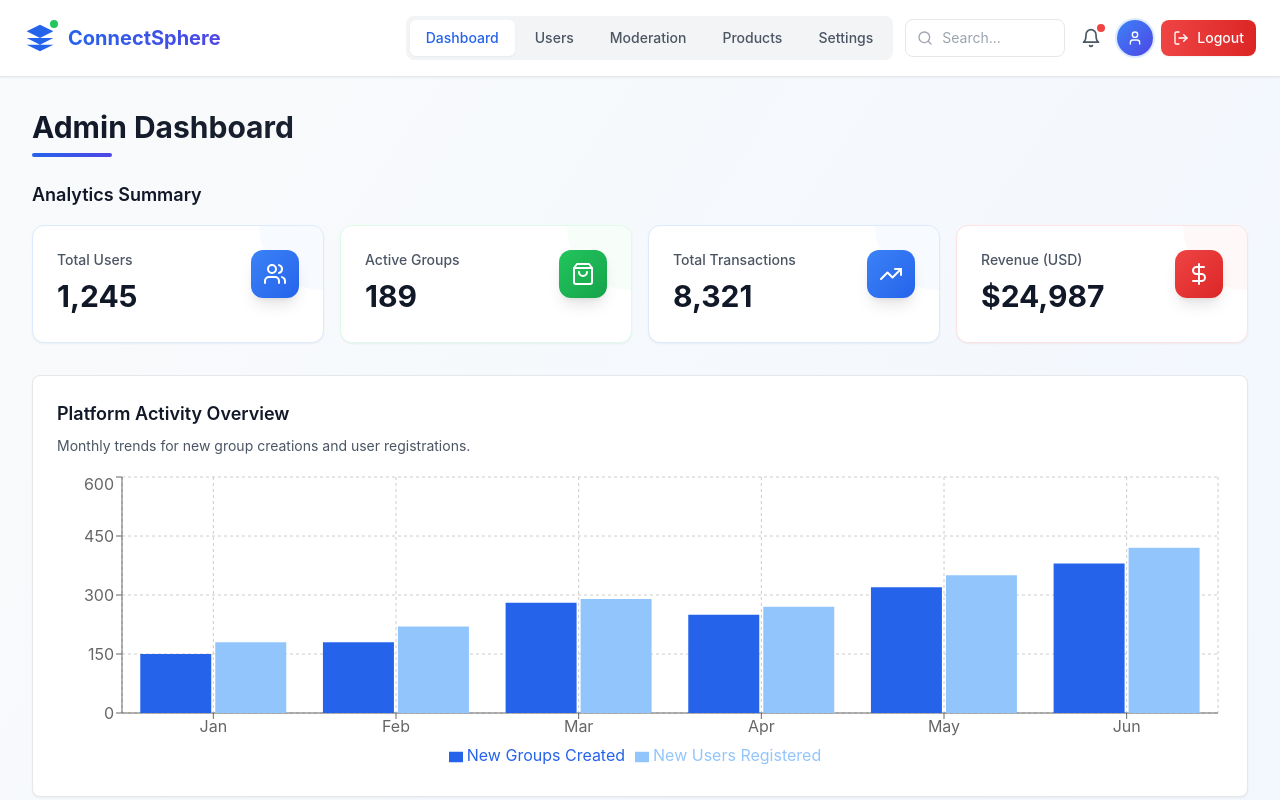
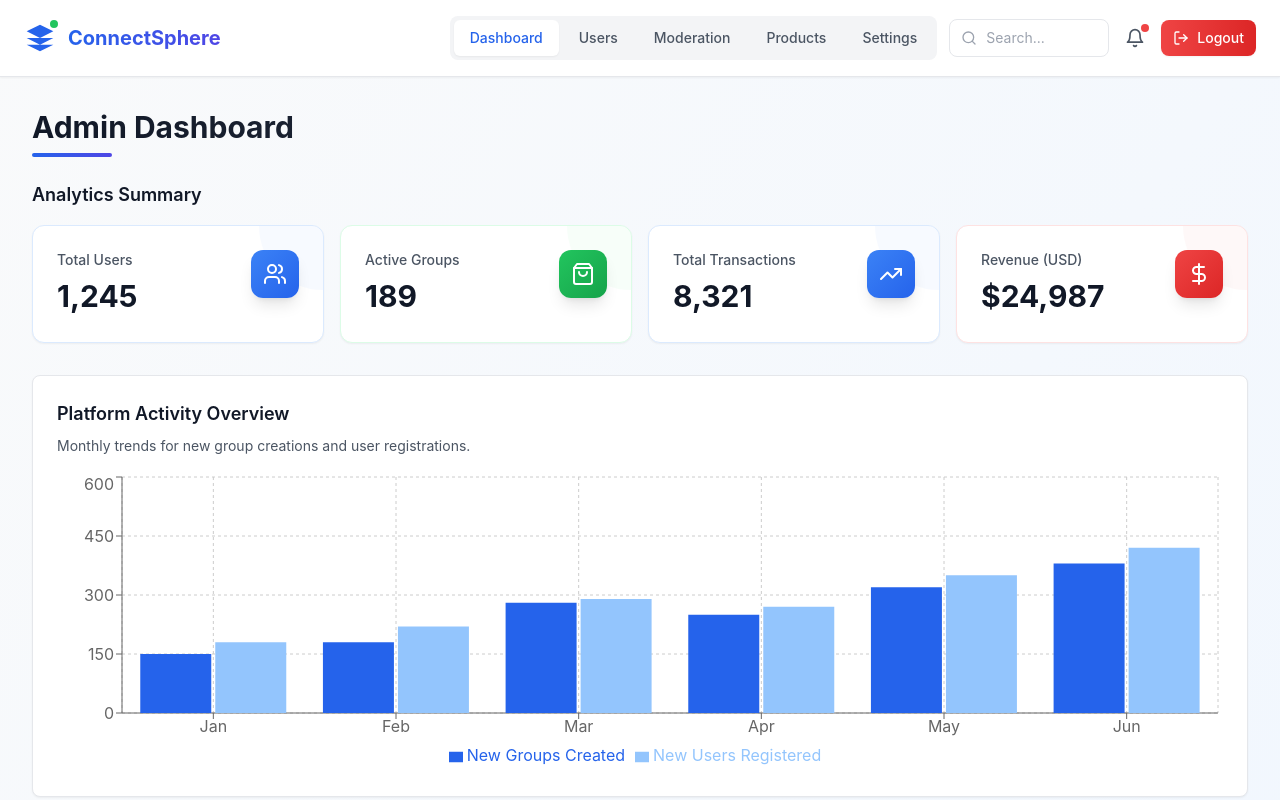
Before and after one commit to 1772hojaz/capstone, a React (Vite) app in the folder sys/Front-end/connectsphere/: page /admin in a window 1280 px wide. Shown: the top 800 px of the page. Built offline with nearby package versions, Linux system fonts and the light colour scheme.

Commit message:
I, UPDATED #sys/Front-end/connectsphere/src/components/Layout.tsx

```diff
--- a/sys/Front-end/connectsphere/src/components/Layout.tsx
+++ b/sys/Front-end/connectsphere/src/components/Layout.tsx
@@ -1,7 +1,7 @@
 import type { ReactNode } from 'react';
 import { useState } from 'react';
 import { useNavigate, useLocation } from 'react-router-dom';
-import { User, Search, Bell, Menu, X, LogOut } from 'lucide-react';
+import { Search, Bell, Menu, X, LogOut } from 'lucide-react';
 
 interface LayoutProps {
   children: ReactNode;
@@ -110,9 +110,6 @@ const Layout = ({ children, title = 'Dashboard' }: LayoutProps) => {
 
                 {/* User & Logout */}
                 <div className="flex items-center gap-2">
-                  <div className="w-9 h-9 bg-gradient-to-br from-blue-500 to-indigo-600 rounded-full flex items-center justify-center ring-2 ring-blue-100 cursor-pointer hover:ring-4 transition-all duration-200">
-                    <User className="w-4 h-4 text-white" />
-                  </div>
                   <button
                     onClick={() => navigate('/login')}
                     className="flex items-center gap-2 px-3 py-2 bg-gradient-to-r from-red-500 to-red-600 text-white text-sm font-medium rounded-lg hover:from-red-600 hover:to-red-700 transition-all duration-200 shadow-sm hover:shadow-md"
@@ -131,11 +128,6 @@ const Layout = ({ children, title = 'Dashboard' }: LayoutProps) => {
                 <Bell className="w-5 h-5" />
                 <span className="absolute top-1 right-1 w-2 h-2 bg-red-500 rounded-full"></span>
               </button>
-
-              {/* Mobile User */}
-              <div className="w-9 h-9 bg-gradient-to-br from-blue-500 to-indigo-600 rounded-full flex items-center justify-center ring-2 ring-blue-100">
-                <User className="w-4 h-4 text-white" />
-              </div>
 
               {/* Mobile Menu Button */}
               <button
```
